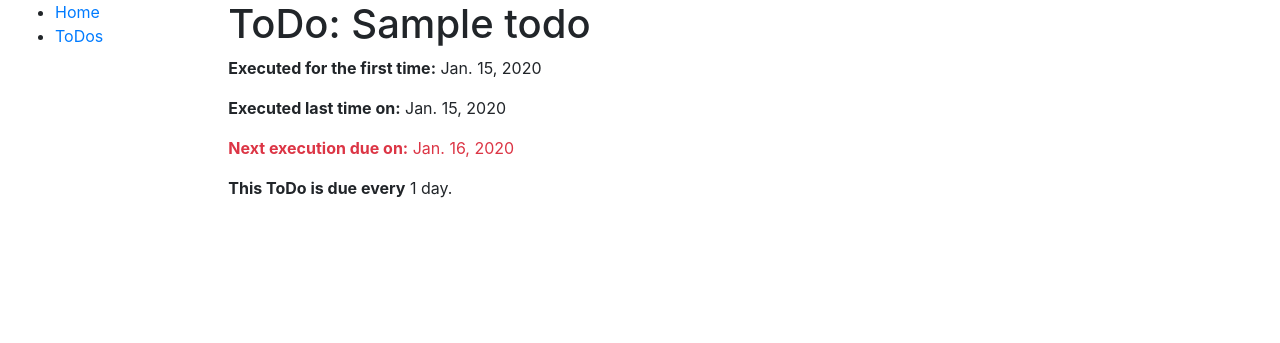
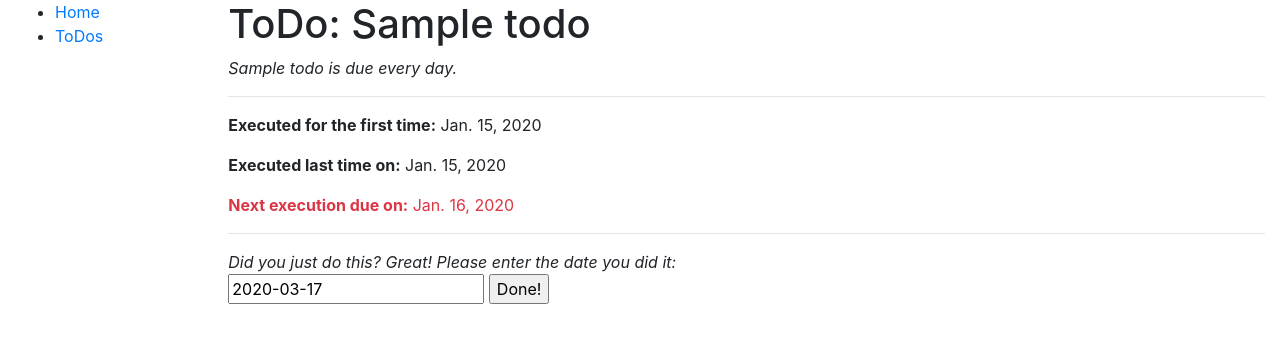
Before and after one commit to Ahn729/due_date, a Django app: page /due_date/todos/1 in a window 1280 px wide. Shown: the top 343 px of the page. Run offline with Django 3.2, Linux system fonts and the light colour scheme; tables that the repository leaves empty hold one stand-in row (values such as "Sample post"); some libraries are stand-ins or nearby versions.

Commit message:
Add form to update a todo's last exec date

```diff
--- /dev/null
+++ b/little_helpers/due_date/forms.py
@@ -0,0 +1,27 @@
+from datetime import date
+
+from django.forms import Form, DateField
+from django.core.exceptions import ValidationError
+from django.utils.translation import ugettext_lazy as _
+
+class DoToDoForm(Form):
+    done_date = DateField(help_text="When did you do this?")
+
+    # Syntax: clean_{field name}
+    def clean_done_date(self):
+        '''Clean the renewal date field. Conditions:
+
+        * Date not in the future
+        '''
+        # Getting data this way gets us the data "cleaned" and sanitized of
+        # potentially unsafe input using the default validators, and converted
+        # into the correct standard type for the data
+        # (in this case a Python datetime.datetime object).
+        data = self.cleaned_data['done_date']
+
+        # Check if renewal date is in the past:
+        if data > date.today():
+            raise ValidationError(_("Invalid date: Date in the future."))
+
+        # ALWAYS return cleaned data
+        return data
--- a/little_helpers/due_date/templates/due_date/todo_detail.html
+++ b/little_helpers/due_date/templates/due_date/todo_detail.html
@@ -2,9 +2,18 @@
 
 {% block content %}
   <h1>ToDo: {{ todo.name }}</h1>
-
+  <p><i>{{ todo.name }} is due every{% if todo.exec_frequency == 1 %}{% else %} {{ todo.exec_frequency }}{% endif %} {{ todo.get_exec_interval_display }}{% if todo.exec_frequency == 1 %}{% else %}s{% endif %}.</i></p>
+  <hr>
   <p><strong>Executed for the first time:</strong> {{ todo.first_exec_date }}</p>
   <p><strong>Executed last time on:</strong> {{ todo.last_exec_date }}</p>
   <p class="{% if todo.is_overdue %}text-danger{% endif %}"><strong>Next execution due on:</strong> {{ todo.next_exec_date }}</p>
-  <p><strong>This ToDo is due every</strong> {{ todo.exec_frequency }} {{ todo.get_exec_interval_display }}{% if todo.exec_frequency == 1 %}{% else %}s{% endif %}.</p>
+  <hr>
+  <i>Did you just do this? Great! Please enter the date you did it:</i>
+  <form action="" method="post">
+    {% csrf_token %}
+    {{ form.done_date }}
+    <input type="submit" value="Done!">
+    <br>
+   {{ form.done_date.errors }}
+  </form>
 {% endblock %}
--- a/little_helpers/due_date/templates/due_date/todo_list.html
+++ b/little_helpers/due_date/templates/due_date/todo_list.html
@@ -5,9 +5,9 @@
   {% if todo_list %}
   <ul>
     {% for todo in todo_list %}
-      <li>
-        <p class="{% if todo.is_overdue %}text-danger{% endif %}">{{ todo.next_exec_date }}
-        <a href="{{ todo.get_absolute_url }}">{{ todo.name }}</a></p>
+      <li class="{% if todo.is_overdue %}text-danger{% endif %}">
+        {{ todo.next_exec_date }}
+        <a href="{{ todo.get_absolute_url }}">{{ todo.name }}</a>
     {% endfor %}
   </ul>
   {% else %}
--- a/little_helpers/due_date/urls.py
+++ b/little_helpers/due_date/urls.py
@@ -4,5 +4,5 @@ from . import views
 urlpatterns = [
     path('', views.index, name='index'),
     path('todos/', views.todo_list_view, name='todos'),
-    path('todos/<int:pk>', views.ToDoDetailView.as_view(), name='todo-detail'),
+    path('todos/<int:pk>', views.todo_list_detail, name='todo-detail'),
 ]
--- a/little_helpers/due_date/views.py
+++ b/little_helpers/due_date/views.py
@@ -1,21 +1,27 @@
-from django.shortcuts import render
+from datetime import date
+
+from django.shortcuts import render, get_object_or_404
 from django.core.paginator import Paginator
-from django.views.generic import ListView, DetailView
+from django.http import HttpResponseRedirect
 
+from .forms import DoToDoForm
 from .models import ToDo
 
 # Create your views here.
 
 def index(request):
-        return render(request, "index.html")
+    return render(request, "index.html")
 
 
 def todo_list_view(request):
-    PAGINATE_BY = 5
-
+    paginate_by = 5
+    # Cannot use standard 'order_by' here as we're ordering by a Python Function
+    # which cannot be translated into an SQL statement. As a result, we're
+    # getting _all_ objects from the db. This may cause performance issues
+    # if we're dealing with many items!
     todo_list = sorted(ToDo.objects.all(), key=lambda x: x.next_exec_date())
 
-    paginator = Paginator(todo_list, PAGINATE_BY)
+    paginator = Paginator(todo_list, paginate_by)
     page_number = request.GET.get('page')
     page_obj = paginator.get_page(page_number)
     is_paginated = paginator.num_pages > 1
@@ -23,5 +29,28 @@ def todo_list_view(request):
     context = {'todo_list': page_obj, 'page_obj': page_obj, 'is_paginated': is_paginated}
     return render(request, "due_date/todo_list.html", context=context)
 
-class ToDoDetailView(DetailView):
-    model = ToDo
+def todo_list_detail(request, pk):
+    todo = get_object_or_404(ToDo, pk=pk)
+
+    if request.method == 'POST':
+
+        # Create form instance bound to data from POST request
+        form = DoToDoForm(request.POST)
+        if form.is_valid():
+            # Get sanitized form input
+            todo.last_exec_date = form.cleaned_data['done_date']
+            todo.save()
+
+            return HttpResponseRedirect(todo.get_absolute_url())
+
+    # If this is a GET request, prepare default form
+    else:
+        proposed_done_date = date.today()
+        form = DoToDoForm(initial={'done_date': proposed_done_date})
+
+    context = {
+        'form': form,
+        'todo': todo
+    }
+
+    return render(request, 'due_date/todo_detail.html', context=context)
```
